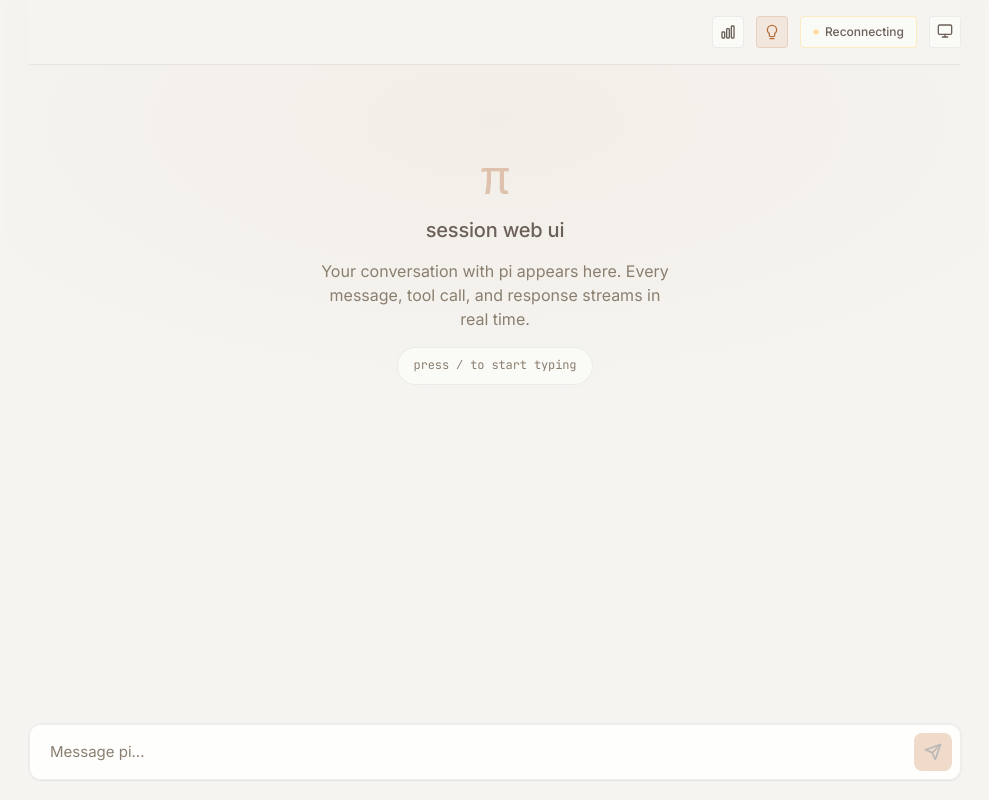
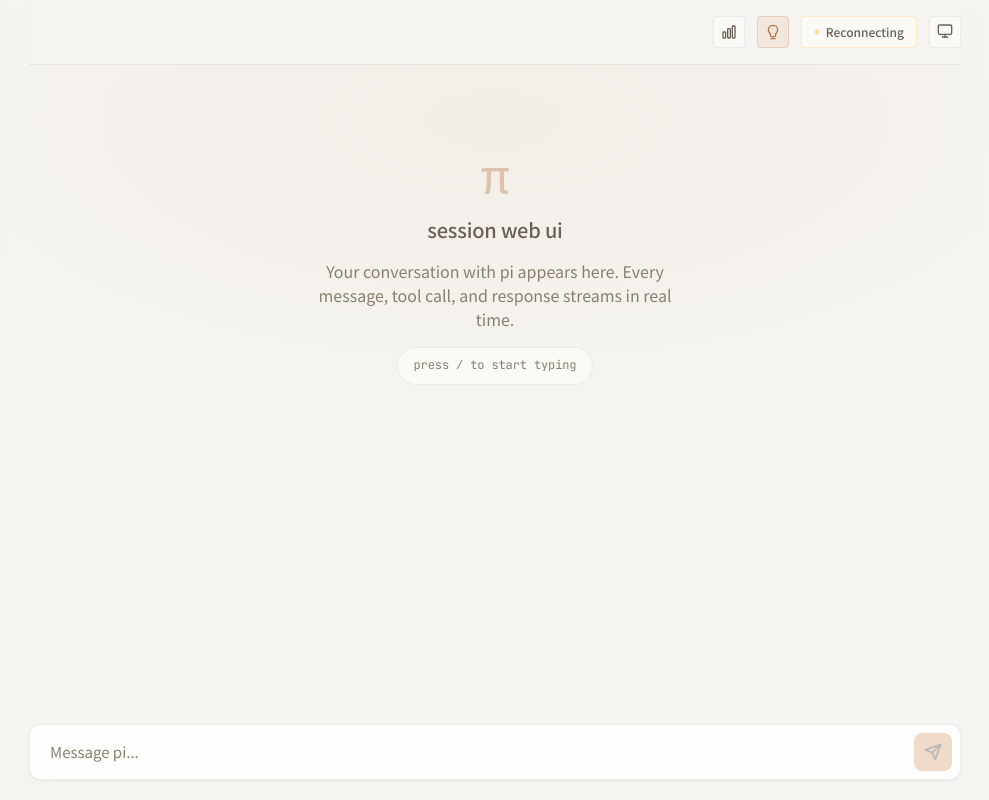
Before and after one commit to gcnyin/pi-session-web-ui, a website: page extensions/session-web-ui/index.html in a window 1280 px wide. Shown: the whole page, without its empty margins (145-1134 px from the left). Drawn offline with Linux system fonts and the light colour scheme; no server answers.

Commit message:
Unify font stack to Noto Sans SC, remove Inter dependency

```diff
--- a/extensions/session-web-ui/index.html
+++ b/extensions/session-web-ui/index.html
@@ -6,8 +6,8 @@
 <title>pi: session web ui</title>
 <!-- Syntax highlighting disabled in favor of theme-native code blocks -->
 <style>
-/* Inter + Noto Sans SC + JetBrains Mono */
-@import url('https://fonts.googleapis.com/css2?family=Inter:wght@400;500;600;700&family=Noto+Sans+SC:wght@400;500;600;700&family=JetBrains+Mono:wght@400;500;600;700&display=swap');
+/* Noto Sans SC + JetBrains Mono */
+@import url('https://fonts.googleapis.com/css2?family=Noto+Sans+SC:wght@400;500;600;700&family=JetBrains+Mono:wght@400;500;600;700&display=swap');
 
 /* ══════════════════════════════════════════════════════════════
    Z-Index Scale
@@ -23,9 +23,9 @@
    CSS Custom Properties — Theming
    ══════════════════════════════════════════════════════════════ */
 :root {
-  /* Typography — Inter + Noto Sans SC + JetBrains Mono */
-  --font-display: 'Inter', 'Noto Sans SC', -apple-system, BlinkMacSystemFont, 'Segoe UI', 'PingFang SC', 'Microsoft YaHei', sans-serif;
-  --font-body: 'Inter', 'Noto Sans SC', -apple-system, BlinkMacSystemFont, 'Segoe UI', 'PingFang SC', 'Microsoft YaHei', sans-serif;
+  /* Typography — Noto Sans SC + JetBrains Mono */
+  --font-display: 'Noto Sans SC', -apple-system, BlinkMacSystemFont, 'Segoe UI', 'PingFang SC', 'Microsoft YaHei', sans-serif;
+  --font-body: 'Noto Sans SC', -apple-system, BlinkMacSystemFont, 'Segoe UI', 'PingFang SC', 'Microsoft YaHei', sans-serif;
   --font-mono: 'JetBrains Mono', monospace;
 
   /* Modular type scale */
```
